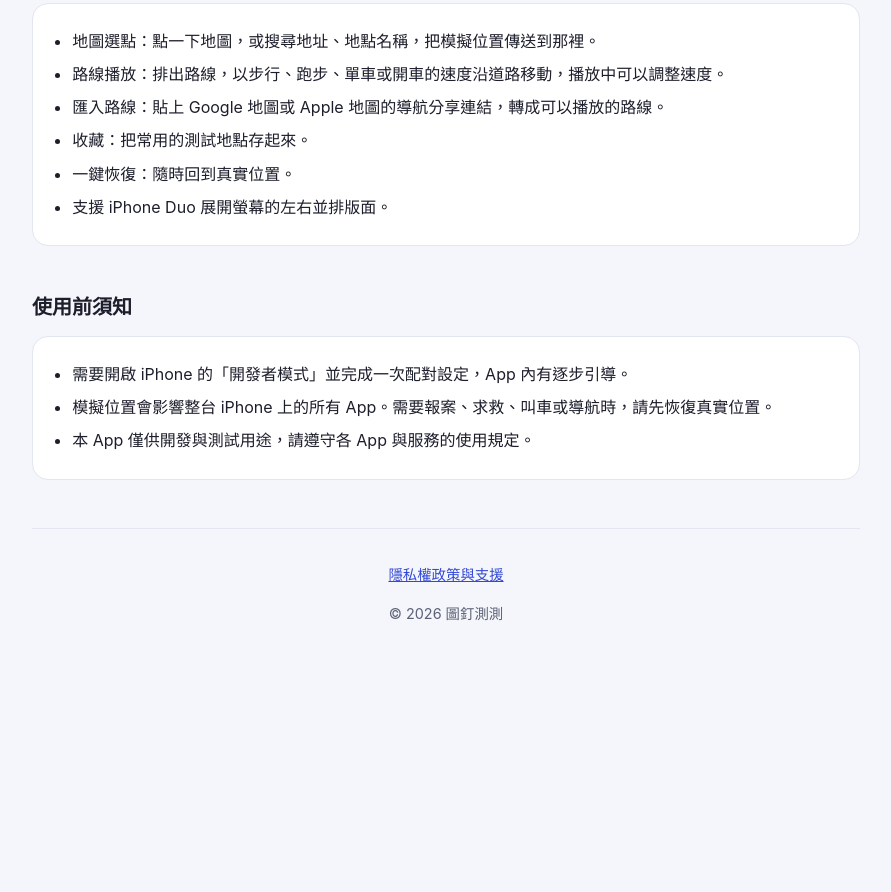
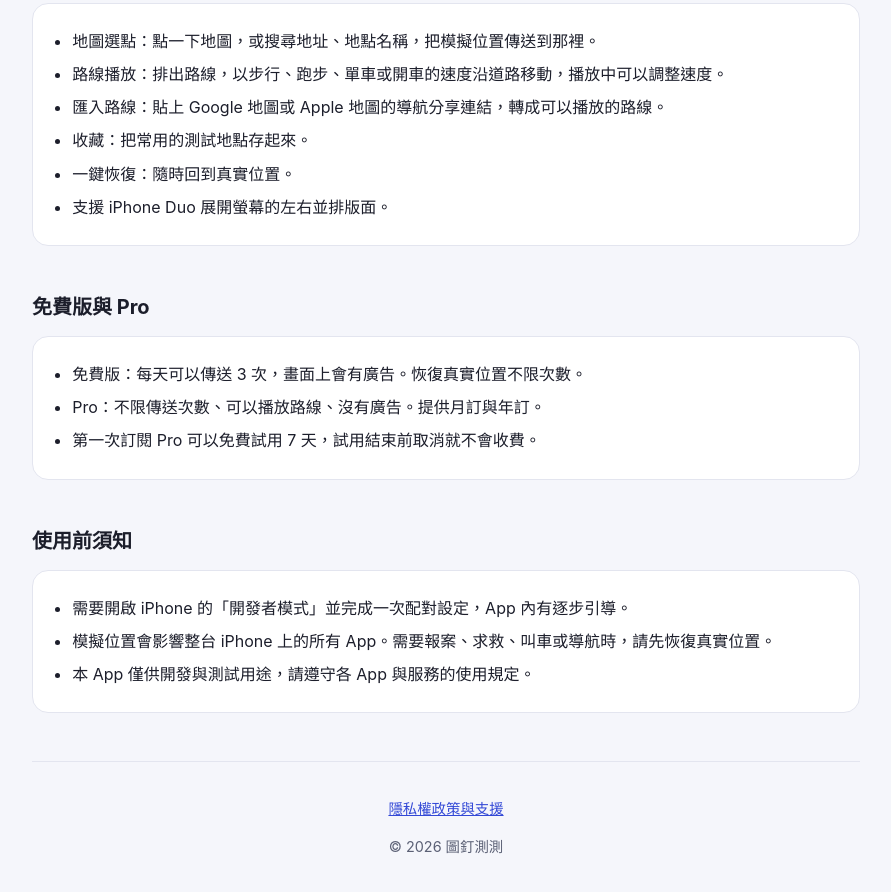
Before and after one commit to 4j6tc77k52-droid/4j6tc77k52-droid.github.io, a plain HTML site: page index.html in a window 1280 px wide. Shown: the part 1203-2095 px from the top of the page, without its empty margins (194-1085 px from the left). Before the commit the page ends 1908 px from the top, so only its background shows below. Drawn offline with Linux system fonts and the light colour scheme.

Commit message:
Describe the free tier, Pro and the 7-day trial
Co-Authored-By: Claude Fable 5.2 <noreply@anthropic.com>

```diff
--- a/index.html
+++ b/index.html
@@ -41,6 +41,15 @@
     </ul>
   </div>
 
+  <h2>免費版與 Pro</h2>
+  <div class="card">
+    <ul>
+      <li>免費版：每天可以傳送 3 次，畫面上會有廣告。恢復真實位置不限次數。</li>
+      <li>Pro：不限傳送次數、可以播放路線、沒有廣告。提供月訂與年訂。</li>
+      <li>第一次訂閱 Pro 可以免費試用 7 天，試用結束前取消就不會收費。</li>
+    </ul>
+  </div>
+
   <h2>使用前須知</h2>
   <div class="card">
     <ul>
```
